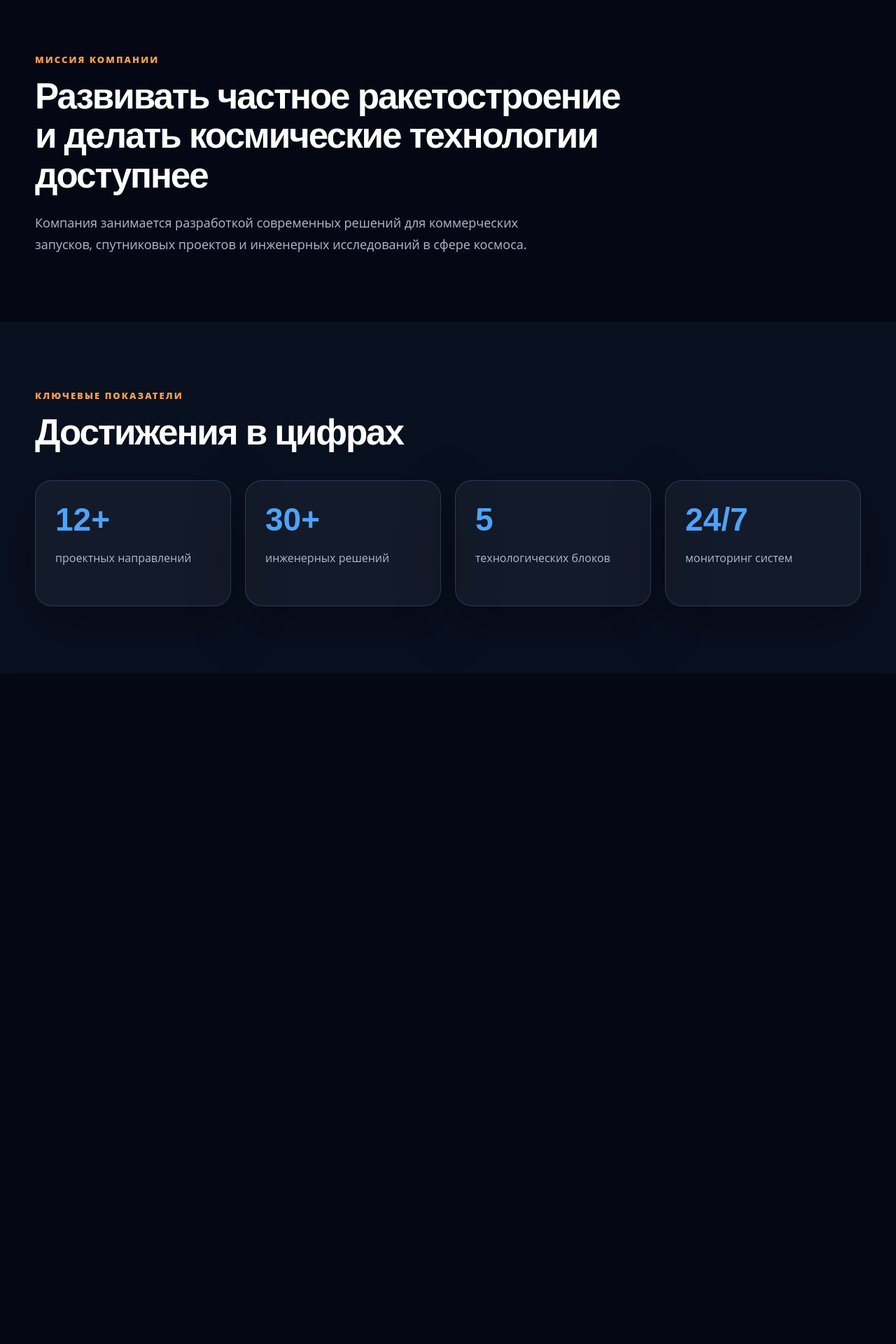
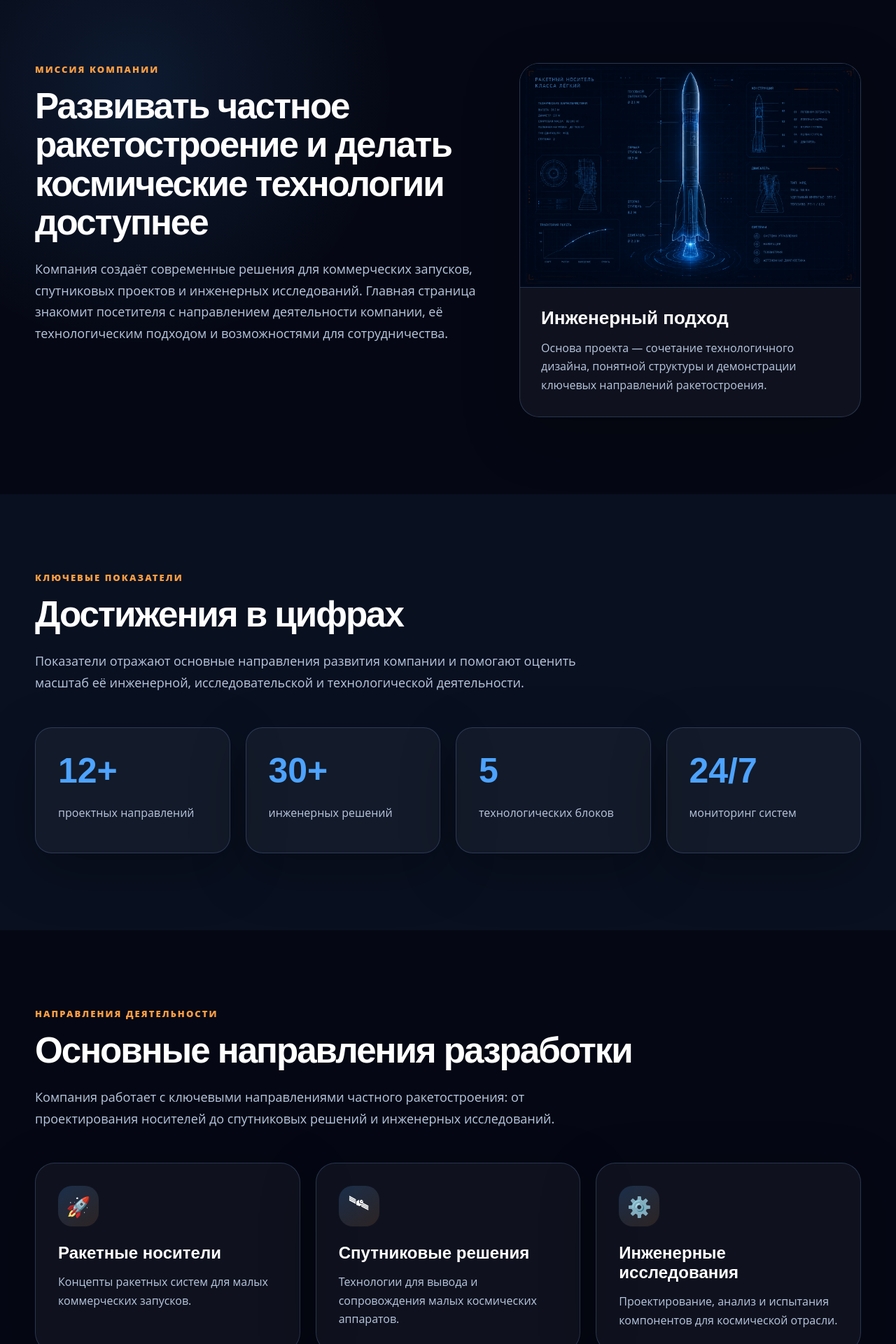
Before and after one commit to LordRak111/Oblivion, a Vue app: page / in a window 1280 px wide. Shown: the part 820-2740 px from the top of the page at 70% size. Before the commit the page ends 1782 px from the top, so only its background shows below. Built offline with nearby package versions, Linux system fonts and the light colour scheme.

Commit message:
update homepage

```diff
--- a/src/pages/HomePage.vue
+++ b/src/pages/HomePage.vue
@@ -13,7 +13,6 @@
       </video>
 
       <div class="hero__overlay"></div>
-
       <div class="hero__stars"></div>
 
       <div class="hero__content">
@@ -32,8 +31,9 @@
       </div>
     </section>
 
-    <section id="mission" class="home-section">
-      <div class="home-container">
+    <section id="mission" class="home-section mission-section">
+      <div class="home-container mission-grid">
+        <div class="section-content">
           <p class="section-label">Миссия компании</p>
 
           <h2 class="section-title">
@@ -41,19 +41,46 @@
           </h2>
 
           <p class="section-text">
-          Компания занимается разработкой современных решений для коммерческих запусков,
-          спутниковых проектов и инженерных исследований в сфере космоса.
+            Компания создаёт современные решения для коммерческих запусков,
+            спутниковых проектов и инженерных исследований. Главная страница
+            знакомит посетителя с направлением деятельности компании, её
+            технологическим подходом и возможностями для сотрудничества.
           </p>
+        </div>
+
+        <article class="mission-card">
+          <div class="mission-card__image">
+            <img src="/images/rocket.jpg" alt="Инженерная схема ракеты" />
+          </div>
+
+          <div class="mission-card__content">
+            <h3 class="mission-card__title">
+              Инженерный подход
+            </h3>
+
+            <p class="mission-card__text">
+              Основа проекта — сочетание технологичного дизайна, понятной структуры
+              и демонстрации ключевых направлений ракетостроения.
+            </p>
+          </div>
+        </article>
       </div>
     </section>
 
     <section class="home-section home-section--dark">
       <div class="home-container">
+        <div class="section-content">
           <p class="section-label">Ключевые показатели</p>
 
           <h2 class="section-title">
             Достижения в цифрах
           </h2>
+
+          <p class="section-text">
+            Показатели отражают основные направления развития компании и помогают
+            оценить масштаб её инженерной, исследовательской и технологической деятельности.
+          </p>
+        </div>
 
         <div class="stats-grid">
           <article class="stat-card">
@@ -78,6 +105,112 @@
         </div>
       </div>
     </section>
+
+    <section class="home-section directions-section">
+      <div class="home-container">
+        <div class="section-content">
+          <p class="section-label">Направления деятельности</p>
+
+          <h2 class="section-title">
+            Основные направления разработки
+          </h2>
+
+          <p class="section-text">
+            Компания работает с ключевыми направлениями частного ракетостроения:
+            от проектирования носителей до спутниковых решений и инженерных исследований.
+          </p>
+        </div>
+
+        <div class="directions-grid">
+          <article class="direction-card">
+            <div class="direction-card__icon">🚀</div>
+
+            <h3 class="direction-card__title">
+              Ракетные носители
+            </h3>
+
+            <p class="direction-card__text">
+              Концепты ракетных систем для малых коммерческих запусков.
+            </p>
+          </article>
+
+          <article class="direction-card">
+            <div class="direction-card__icon">🛰</div>
+
+            <h3 class="direction-card__title">
+              Спутниковые решения
+            </h3>
+
+            <p class="direction-card__text">
+              Технологии для вывода и сопровождения малых космических аппаратов.
+            </p>
+          </article>
+
+          <article class="direction-card">
+            <div class="direction-card__icon">⚙️</div>
+
+            <h3 class="direction-card__title">
+              Инженерные исследования
+            </h3>
+
+            <p class="direction-card__text">
+              Проектирование, анализ и испытания компонентов для космической отрасли.
+            </p>
+          </article>
+        </div>
+      </div>
+    </section>
+
+    <section class="home-section audience-section">
+      <div class="home-container">
+        <div class="section-content">
+          <p class="section-label">Партнёры и возможности</p>
+
+          <h2 class="section-title">
+            Открыты к сотрудничеству
+          </h2>
+
+          <p class="section-text">
+            Компания развивает космические технологии и сотрудничает с инвесторами,
+            отраслевыми партнёрами, исследовательскими командами и будущими специалистами.
+          </p>
+        </div>
+
+        <div class="audience-grid">
+          <article class="audience-card">
+            <h3>Инвесторам</h3>
+            <p>
+              Предлагаем технологичные направления с потенциалом развития
+              в сфере частного ракетостроения.
+            </p>
+          </article>
+
+          <article class="audience-card">
+            <h3>Партнёрам</h3>
+            <p>
+              Открыты к совместным проектам, инженерным разработкам
+              и отраслевому сотрудничеству.
+            </p>
+          </article>
+
+          <article class="audience-card">
+            <h3>СМИ</h3>
+            <p>
+              Предоставляем информацию о проектах, разработках
+              и развитии компании.
+            </p>
+          </article>
+
+          <article class="audience-card">
+            <h3>Специалистам</h3>
+            <p>
+              Создаём среду для инженеров, исследователей
+              и студентов технических направлений.
+            </p>
+          </article>
+        </div>
+      </div>
+    </section>
   </main>
 </template>
 
--- a/src/styles/home.css
+++ b/src/styles/home.css
@@ -1,8 +1,23 @@
+:root {
+  --bg: #050814;
+  --bg-soft: #091020;
+  --text: #ffffff;
+  --text-soft: #b8c7df;
+  --blue: #4da3ff;
+  --orange: #ff9f43;
+  --orange-dark: #ff7a45;
+  --border: rgba(132, 179, 255, 0.22);
+  --card: rgba(255, 255, 255, 0.045);
+  --shadow: 0 24px 80px rgba(0, 0, 0, 0.3);
+}
+
 .home-page {
   min-height: 100vh;
-  color: #ffffff;
-  background: #050814;
+  color: var(--text);
+  background: var(--bg);
 }
+
+/* Hero */
 
 .hero {
   position: relative;
@@ -11,12 +26,17 @@
   display: flex;
   align-items: center;
   justify-content: center;
-  background: #050814;
+  background: var(--bg);
+}
+
+.hero__video,
+.hero__overlay,
+.hero__stars {
+  position: absolute;
+  inset: 0;
 }
 
 .hero__video {
-  position: absolute;
-  inset: 0;
   width: 100%;
   height: 100%;
   object-fit: cover;
@@ -24,30 +44,22 @@
 }
 
 .hero__overlay {
-  position: absolute;
-  inset: 0;
   z-index: 2;
   background:
     radial-gradient(circle at center, rgba(0, 180, 255, 0.18), transparent 38%),
-    linear-gradient(
-      180deg,
-      rgba(5, 8, 20, 0.58),
-      rgba(5, 8, 20, 0.82)
-    );
+    linear-gradient(180deg, rgba(5, 8, 20, 0.58), rgba(5, 8, 20, 0.82));
 }
 
 .hero__stars {
-  position: absolute;
-  inset: 0;
   z-index: 3;
+  pointer-events: none;
+  opacity: 0.8;
   background-image:
     radial-gradient(circle, rgba(0, 210, 255, 0.9) 1px, transparent 2px),
     radial-gradient(circle, rgba(0, 210, 255, 0.55) 1px, transparent 2px);
   background-size: 190px 190px, 260px 260px;
   background-position: 20px 40px, 90px 120px;
-  opacity: 0.8;
   animation: starsMove 18s linear infinite;
-  pointer-events: none;
 }
 
 .hero__content {
@@ -72,15 +84,16 @@
 }
 
 .hero__title span:first-child {
+  color: transparent;
   background: linear-gradient(90deg, #32d4ff, #ffffff, #ff8b5f);
   -webkit-background-clip: text;
-  color: transparent;
+  background-clip: text;
 }
 
 .hero__subtitle {
   margin: 26px 0 0;
+  color: #aeb9cc;
   font-size: 18px;
-  color: #aeb9cc;
 }
 
 .hero__button {
@@ -91,9 +104,9 @@
   margin-top: 34px;
   padding: 0 30px;
   border-radius: 999px;
-  color: #ffffff;
+  color: var(--text);
   font-weight: 700;
-  background: linear-gradient(135deg, #ff7a45, #ff9f43);
+  background: linear-gradient(135deg, var(--orange-dark), var(--orange));
   box-shadow: 0 18px 44px rgba(255, 122, 69, 0.32);
   transition: transform 0.25s ease, box-shadow 0.25s ease;
 }
@@ -103,13 +116,16 @@
   box-shadow: 0 24px 54px rgba(255, 122, 69, 0.42);
 }
 
+/* Sections */
+
 .home-section {
-  padding: 96px 0;
-  background: #050814;
+  padding: 110px 0;
+  background: var(--bg);
 }
 
-.home-section--dark {
-  background: #091020;
+.home-section--dark,
+.audience-section {
+  background: var(--bg-soft);
 }
 
 .home-container {
@@ -117,61 +133,180 @@
   margin: 0 auto;
 }
 
+.section-content {
+  max-width: 860px;
+  margin: 0 0 48px;
+  text-align: left;
+}
+
 .section-label {
   margin: 0 0 16px;
+  color: var(--orange);
   font-size: 13px;
   font-weight: 800;
   letter-spacing: 0.16em;
   text-transform: uppercase;
-  color: #ff9f43;
 }
 
 .section-title {
-  max-width: 850px;
+  max-width: 900px;
   margin: 0;
+  color: var(--text);
   font-family: "Montserrat", Arial, sans-serif;
-  font-size: clamp(30px, 4vw, 52px);
-  line-height: 1.1;
+  font-size: clamp(34px, 4vw, 56px);
+  line-height: 1.08;
   letter-spacing: -0.04em;
 }
 
 .section-text {
-  max-width: 760px;
+  max-width: 780px;
   margin: 24px 0 0;
-  color: #aeb9cc;
+  color: var(--text-soft);
   font-size: 18px;
   line-height: 1.7;
 }
 
+/* Mission */
+
+.mission-section {
+  background:
+    radial-gradient(circle at 15% 20%, rgba(77, 163, 255, 0.12), transparent 30%),
+    var(--bg);
+}
+
+.mission-grid {
+  display: grid;
+  grid-template-columns: minmax(0, 1.15fr) minmax(320px, 0.85fr);
+  gap: 32px;
+  align-items: stretch;
+}
+
+.mission-card,
+.stat-card,
+.direction-card,
+.audience-card {
+  border: 1px solid var(--border);
+  background: var(--card);
+  box-shadow: var(--shadow);
+}
+
+.mission-card {
+  overflow: hidden;
+  border-radius: 28px;
+}
+
+.mission-card__image {
+  height: 320px;
+  overflow: hidden;
+  border-bottom: 1px solid var(--border);
+  background: #06101f;
+}
+
+.mission-card__image img {
+  width: 100%;
+  height: 100%;
+  display: block;
+  object-fit: cover;
+}
+
+.mission-card__content {
+  padding: 28px 30px 32px;
+}
+
+.mission-card__title,
+.direction-card__title,
+.audience-card h3 {
+  margin: 0 0 14px;
+  color: var(--text);
+  font-family: "Montserrat", Arial, sans-serif;
+  font-size: 24px;
+}
+
+.mission-card__title {
+  font-size: 26px;
+}
+
+.mission-card__text,
+.direction-card__text,
+.audience-card p,
+.stat-card__text {
+  margin: 0;
+  color: var(--text-soft);
+  line-height: 1.65;
+}
+
+/* Grids */
+
+.stats-grid,
+.directions-grid,
+.audience-grid {
+  display: grid;
+  gap: 22px;
+  margin-top: 48px;
+}
+
 .stats-grid {
-  display: grid;
-  grid-template-columns: repeat(4, 1fr);
-  gap: 20px;
-  margin-top: 40px;
+  grid-template-columns: repeat(4, minmax(0, 1fr));
+}
+
+.directions-grid {
+  grid-template-columns: repeat(3, minmax(0, 1fr));
+}
+
+.audience-grid {
+  grid-template-columns: repeat(4, minmax(0, 1fr));
+  gap: 18px;
+}
+
+/* Cards */
+
+.stat-card,
+.direction-card,
+.audience-card {
+  padding: 32px;
+  border-radius: 28px;
+  transition: transform 0.25s ease, border-color 0.25s ease, background 0.25s ease;
 }
 
 .stat-card {
   min-height: 180px;
-  padding: 28px;
-  border: 1px solid rgba(132, 179, 255, 0.22);
   border-radius: 24px;
-  background: rgba(255, 255, 255, 0.045);
-  box-shadow: 0 24px 80px rgba(0, 0, 0, 0.35);
+}
+
+.stat-card:hover {
+  transform: translateY(-6px);
+  border-color: rgba(77, 163, 255, 0.55);
+  background: rgba(77, 163, 255, 0.07);
+}
+
+.direction-card:hover,
+.audience-card:hover {
+  transform: translateY(-6px);
+  border-color: rgba(255, 159, 67, 0.52);
+  background: rgba(255, 159, 67, 0.065);
 }
 
 .stat-card__number {
   display: block;
-  margin-bottom: 16px;
+  margin-bottom: 18px;
+  color: var(--blue);
   font-family: "Montserrat", Arial, sans-serif;
-  font-size: 46px;
+  font-size: 50px;
   font-weight: 800;
-  color: #4da3ff;
 }
 
-.stat-card__text {
-  color: #aeb9cc;
-  line-height: 1.5;
+.direction-card__icon {
+  width: 58px;
+  height: 58px;
+  display: grid;
+  place-items: center;
+  margin-bottom: 24px;
+  border-radius: 20px;
+  background: linear-gradient(145deg, rgba(77, 163, 255, 0.2), rgba(255, 159, 67, 0.12));
+  font-size: 28px;
 }
+
+/* Animation */
 
 @keyframes starsMove {
   from {
@@ -183,26 +318,60 @@
   }
 }
 
-@media (max-width: 900px) {
-  .stats-grid {
-    grid-template-columns: repeat(2, 1fr);
+/* Adaptive */
+
+@media (max-width: 980px) {
+  .mission-grid {
+    grid-template-columns: 1fr;
+  }
+
+  .stats-grid,
+  .directions-grid,
+  .audience-grid {
+    grid-template-columns: repeat(2, minmax(0, 1fr));
   }
 }
 
-@media (max-width: 620px) {
-  .hero__title {
-    font-size: 42px;
+@media (max-width: 640px) {
+  .home-section {
+    padding: 72px 0;
   }
 
+  .home-container {
+    width: min(100% - 28px, 1180px);
+  }
+
+  .section-content {
+    margin-bottom: 34px;
+  }
+
+  .section-title {
+    font-size: 34px;
+  }
+
+  .section-text,
   .hero__subtitle {
     font-size: 16px;
   }
 
-  .stats-grid {
+  .stats-grid,
+  .directions-grid,
+  .audience-grid {
     grid-template-columns: 1fr;
   }
 
-  .home-section {
-    padding: 72px 0;
+  .mission-card__image {
+    height: 260px;
+  }
+
+  .mission-card__content,
+  .stat-card,
+  .direction-card,
+  .audience-card {
+    padding: 24px;
+  }
+
+  .hero__title {
+    font-size: 42px;
   }
 }
```
Also changed, not shown: public/images/rocket.jpg (added). Lines whose indentation alone changed are shown as unchanged.
